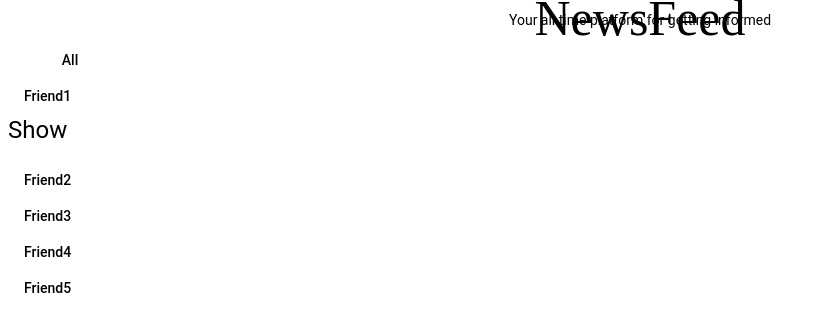
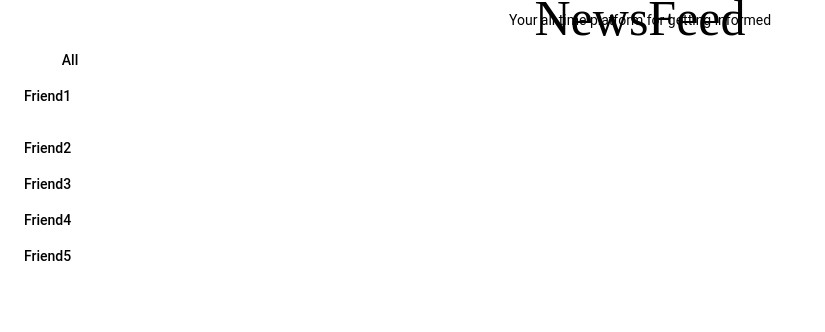
Before and after one commit to paulmunyao/newsfeed, an Angular app: page / in a window 1280 px wide. Shown: the top 332 px of the page, without its empty margins (0-825 px from the left). Built offline with nearby package versions, Linux system fonts and the light colour scheme; a web font is replaced by a local one.

Commit message:
declare property message

```diff
--- a/src/app/user/user.component.ts
+++ b/src/app/user/user.component.ts
@@ -7,10 +7,11 @@ import { Component, OnInit } from '@angular/core';
 })
 export class UserComponent implements OnInit {
   public show: boolean = false;
-  public msg: any = 'Show';
+  // public msg: any = 'Show';
   isDisplay = true;
   public isShown: boolean = false;
   isToggle!: false;
+  msg: string;
 
   constructor() {}
 
```
